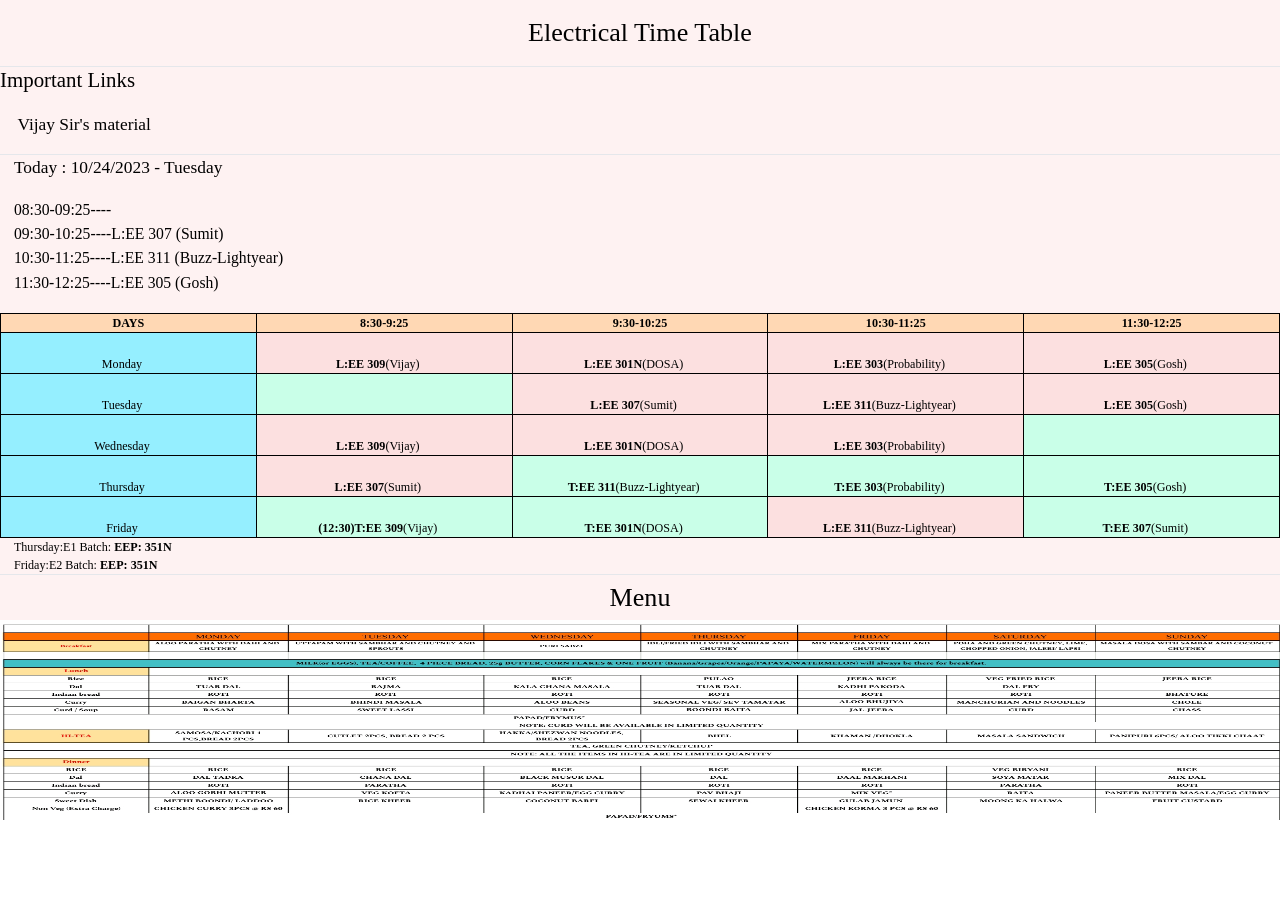
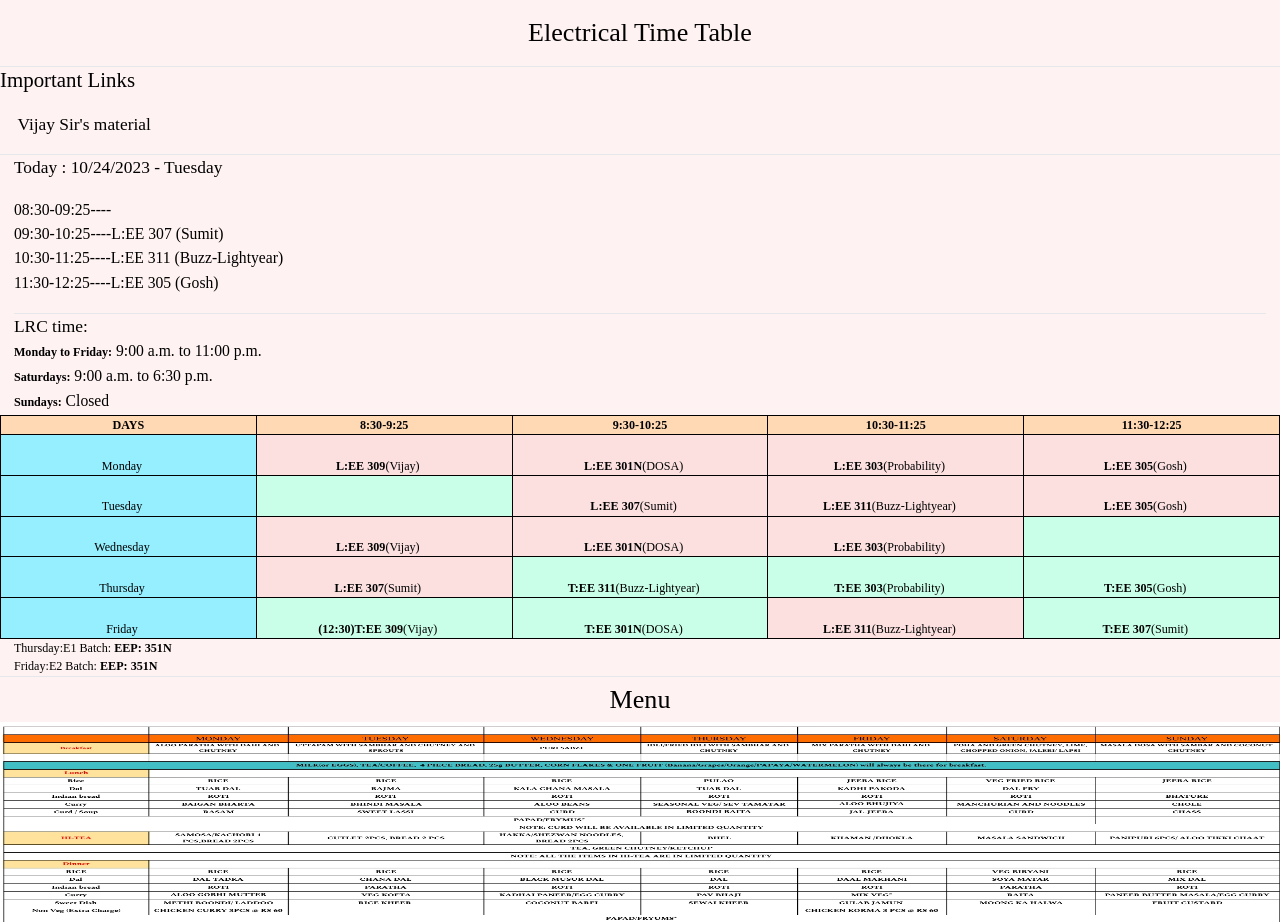
Before and after one commit to Shuffled720/2023-24-TT, a Next.js app: page / in a window 1280 px wide. Before the commit the page ends 820 px from the top, so only its background shows below. Built offline with nearby package versions, Linux system fonts and the light colour scheme; a web font is replaced by a local one.

Commit message:
lrc tt added

```diff
--- a/components/TodaySchedule.jsx
+++ b/components/TodaySchedule.jsx
@@ -35,6 +35,13 @@ const TodaySchedule = () => {
                         :
                         <></>
                     }
+                    <hr />
+                    <h3 className="text-left text-xl">LRC time:</h3>
+                    <ul>
+                        <li> <p className="text-lg"><strong>Monday to Friday:</strong> 9:00 a.m. to 11:00 p.m.</p></li>
+                        <li> <p className="text-lg"><strong>Saturdays:</strong> 9:00 a.m. to 6:30 p.m.</p></li>
+                        <li> <p className="text-lg"><strong>Sundays:</strong> Closed</p></li>
+                    </ul>
                 </div>
             </section >
         </>
```
